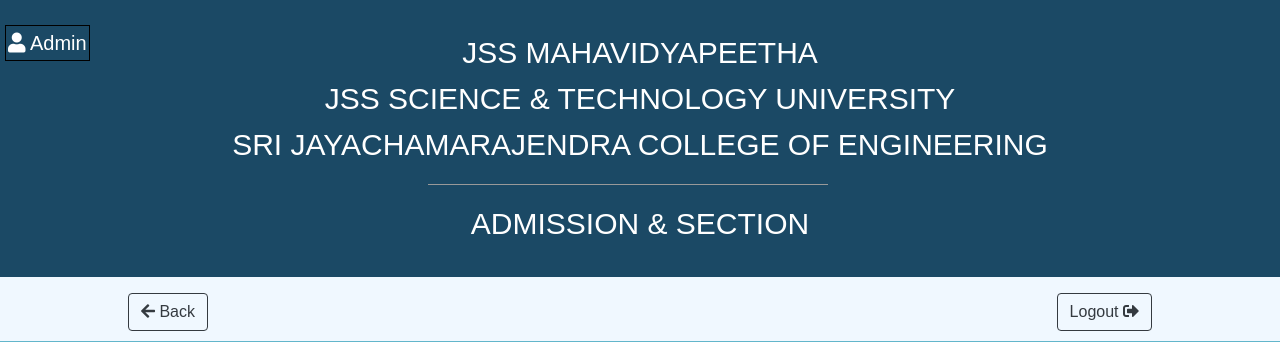
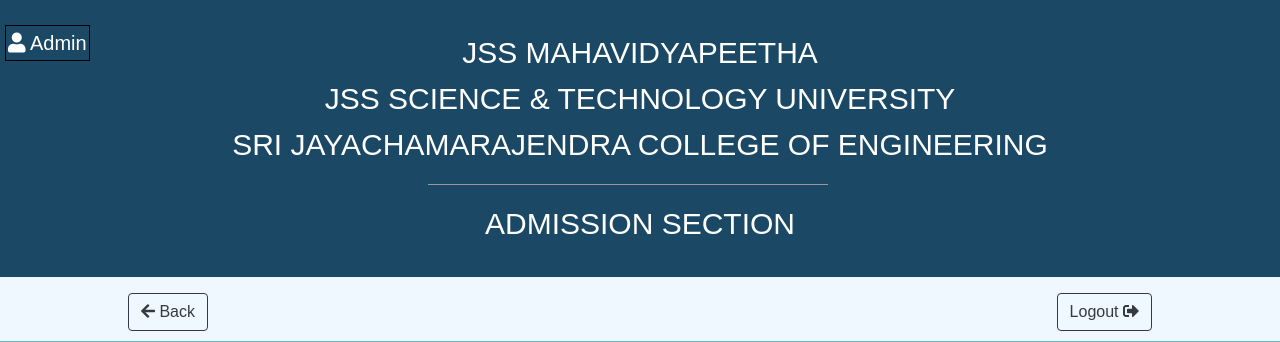
Before and after one commit to sparshvrao/admission-section, a Flask app: page /adminhomepage in a window 1280 px wide. Shown: the top 342 px of the page. Run offline with Flask 2, Linux system fonts and the light colour scheme; a user stored in the database is signed in; some libraries are stand-ins or nearby versions.

Commit message:
Changed header again

```diff
--- a/templates/header.html
+++ b/templates/header.html
@@ -10,7 +10,7 @@
         <h1 class="white-font">JSS Science &amp; Technology University</h1>
         <h1 class="white-font">Sri Jayachamarajendra College of Engineering</h1>
         <hr style="width:40%;">
-        <h1 class="white-font">Admission &amp; Section</h1>
+        <h1 class="white-font">Admission  Section</h1>
       </div>
 
     </div>
```
